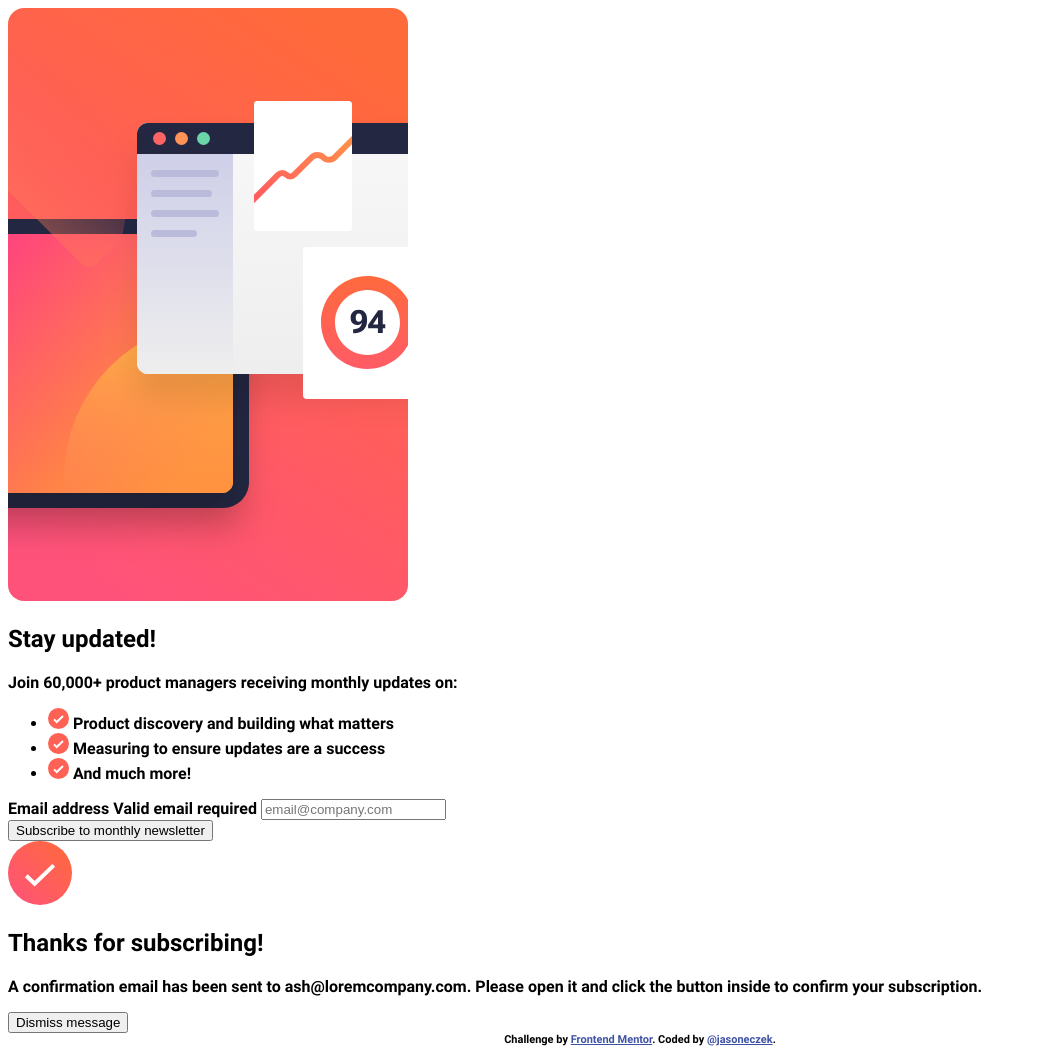
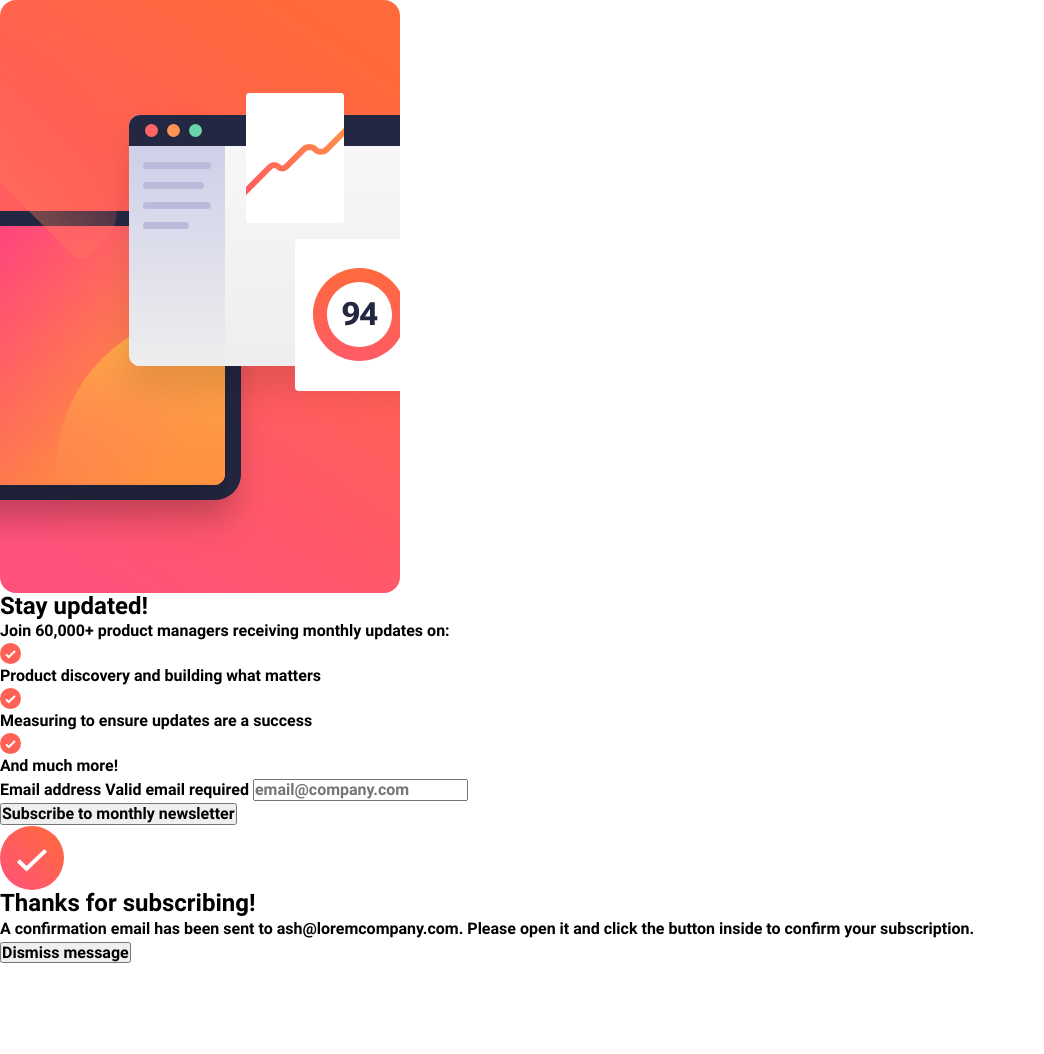
Before and after one commit to jasoneczek/fementor-newsletter-signup, a plain HTML site: page index.html in a window 1280 px wide. Shown: the whole page, without its empty margins (0-1044 px from the left). After the commit the page ends 965 px from the top, so only its background shows below. Drawn offline with Linux system fonts and the light colour scheme; a script that the page names is missing.

Commit message:
Add css reset

```diff
--- a/src/css/style.css
+++ b/src/css/style.css
@@ -34,18 +34,65 @@
   --fs-fluid: clamp(var(--fs-3), 2vw + 1.75rem, var(--fs-4));
 }
 
+*,
+*::before,
+*::after {
+  box-sizing: border-box;
+  margin: 0;
+  padding: 0;
+}
+
+html {
+  -moz-text-size-adjust: none;
+  -webkit-text-size-adjust: none;
+  text-size-adjust: none;
+}
+
 body {
+  min-height: 100vh;
+  line-height: 1.5;
   font-family: var(--ff-ss);
 }
 
+h1,
+h2,
+button,
+input,
+label {
+  line-height: 1.1;
+}
 
+h1,
+h2 {
+  text-wrap: balance;
+}
 
+a:not([class]) {
+  text-decoration-skip-ink: auto;
+  color: currentColor;
+}
+
+img,
+picture {
+  max-width: 100%;
+  display: block;
+}
+
+input,
+button {
+  font-family: inherit;
+  font-size: inherit;
+}
+
+.footer {
+  display: none;
+}
 
 .attribution {
-  font-size: 11px;
+  font-size: var(--fs-1);
   text-align: center;
 }
 
 .attribution a {
-  color: hsl(228, 45%, 44%);
+  color: var(--clr-white);
 }
```
